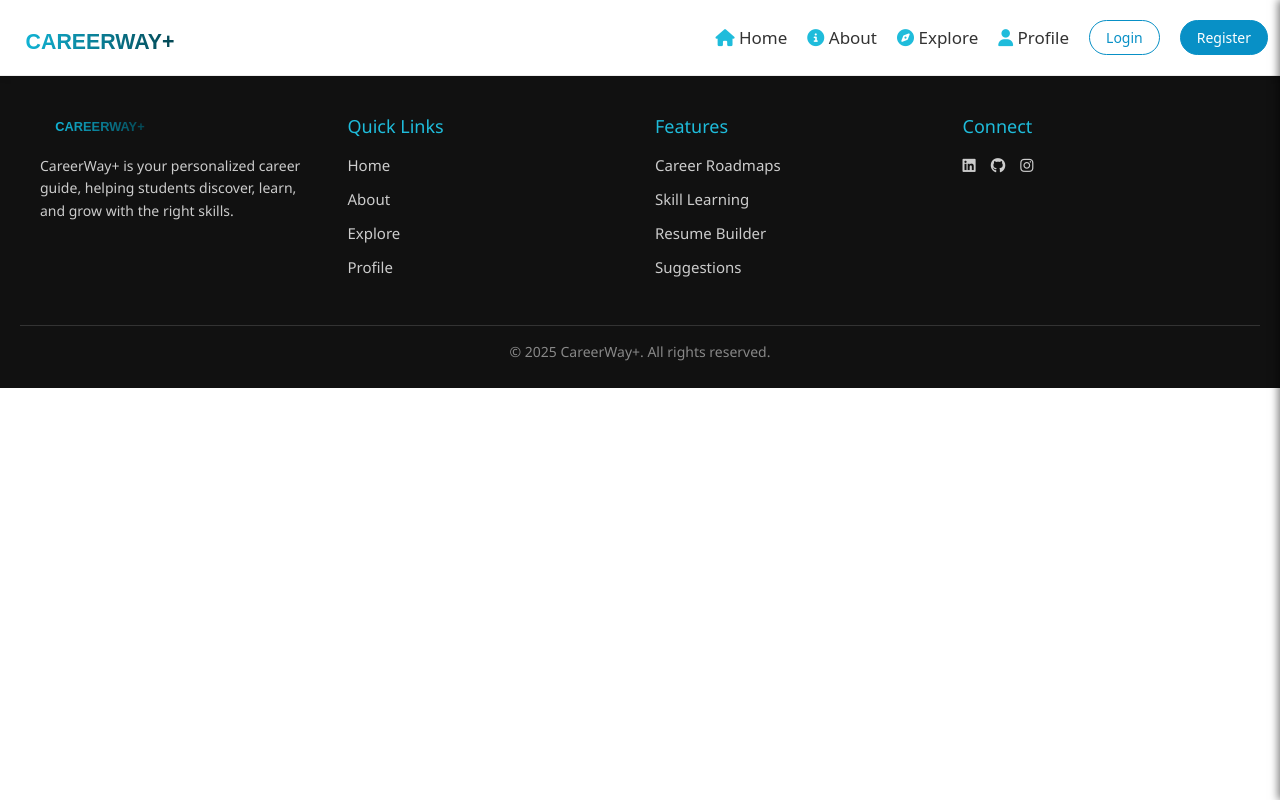
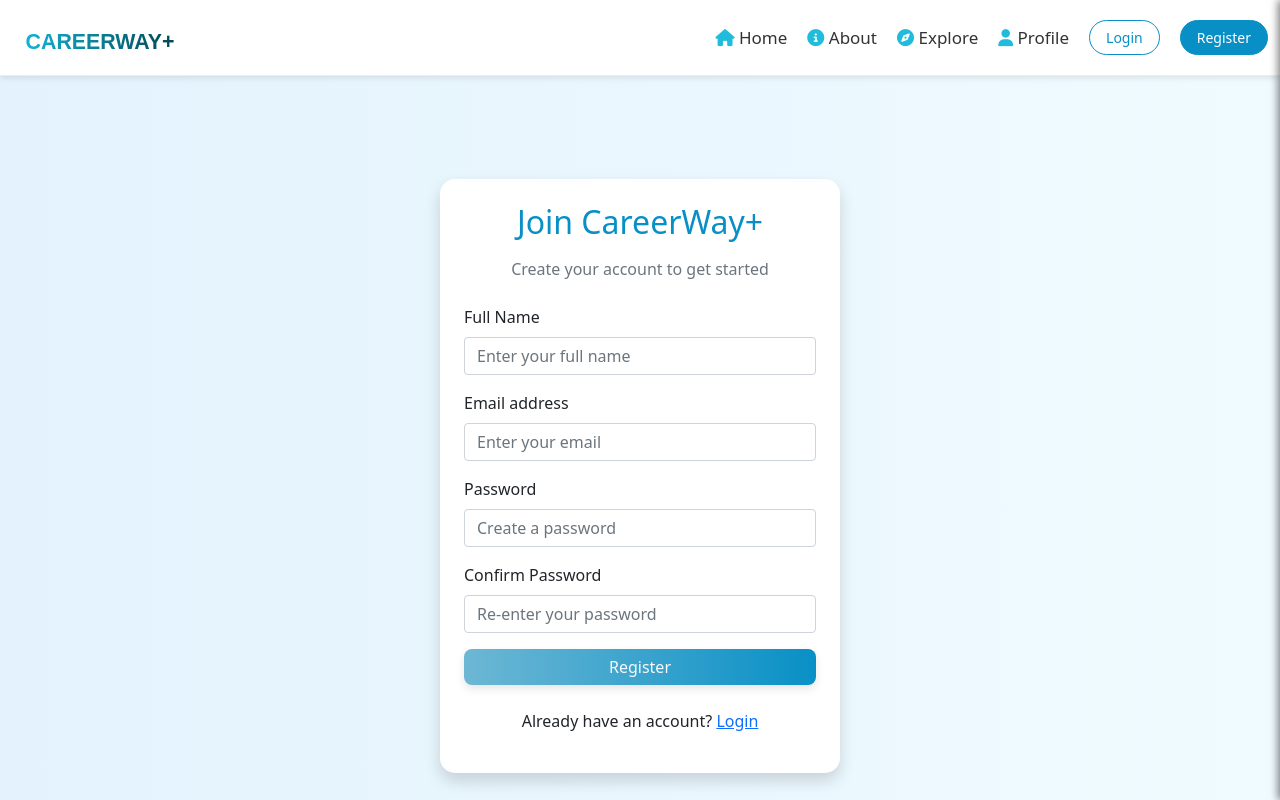
Before and after one commit to arunk-k/careeer, a React (Vite) app: page /register in a window 1280 px wide. Shown: the top 800 px of the page. Built offline with nearby package versions, Linux system fonts and the light colour scheme.

Commit message:
second commit

```diff
--- a/src/App.jsx
+++ b/src/App.jsx
@@ -5,6 +5,7 @@ import Footer from "./components/Footer/Footer"
 import './App.css'
 import About from "./components/About/About"
 import Login from "./components/Auth/Login"
+import Register from "./components/Auth/Register"
 
 
 function App() {
@@ -15,6 +16,7 @@ function App() {
         <Route path="/" element={<Home />} />
         <Route path="/about" element={<About />} />
         <Route path="/login" element={<Login />} />
+        <Route path="/register" element={<Register />} />
       </Routes>
       <Footer/>
     </>
--- /dev/null
+++ b/src/components/Auth/Register.jsx
@@ -0,0 +1,44 @@
+import React from 'react';
+import { Link } from 'react-router-dom';
+import './Login.css'; // Using same style as login
+
+const Register = () => {
+  return (
+    <div className="login-page d-flex align-items-center justify-content-center">
+      <div className="login-card shadow p-4 rounded-4">
+        <h2 style={{ color: "#0890c6" }} className="text-center mb-3">Join CareerWay+</h2>
+        <p className="text-center text-muted mb-4">Create your account to get started</p>
+
+        <form>
+          <div className="mb-3">
+            <label className="form-label">Full Name</label>
+            <input type="text" className="form-control" placeholder="Enter your full name" required />
+          </div>
+
+          <div className="mb-3">
+            <label className="form-label">Email address</label>
+            <input type="email" className="form-control" placeholder="Enter your email" required />
+          </div>
+
+          <div className="mb-3">
+            <label className="form-label">Password</label>
+            <input type="password" className="form-control" placeholder="Create a password" required />
+          </div>
+
+          <div className="mb-3">
+            <label className="form-label">Confirm Password</label>
+            <input type="password" className="form-control" placeholder="Re-enter your password" required />
+          </div>
+
+          <button type="submit" id="logBtn" className="btn text-light w-100">Register</button>
+        </form>
+
+        <p className="mt-4 text-center">
+          Already have an account? <Link to="/login" className="text-primary">Login</Link>
+        </p>
+      </div>
+    </div>
+  );
+};
+
+export default Register;
```
